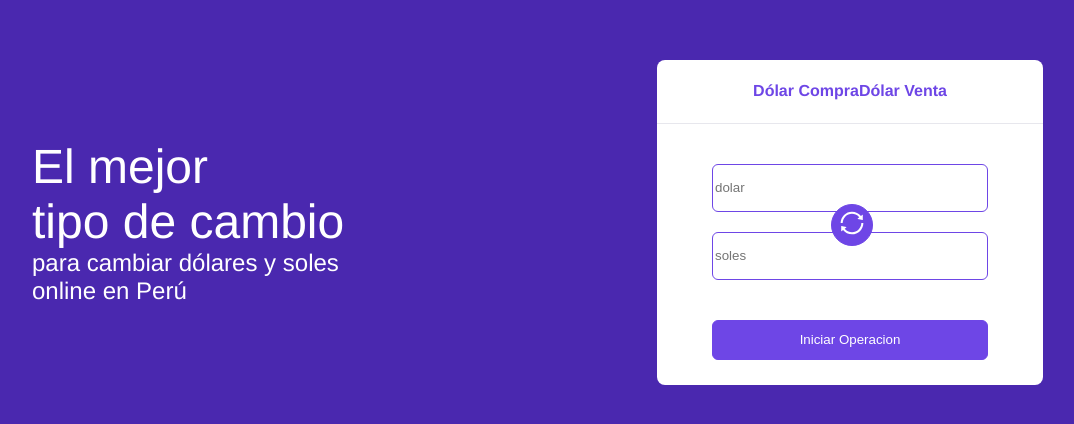
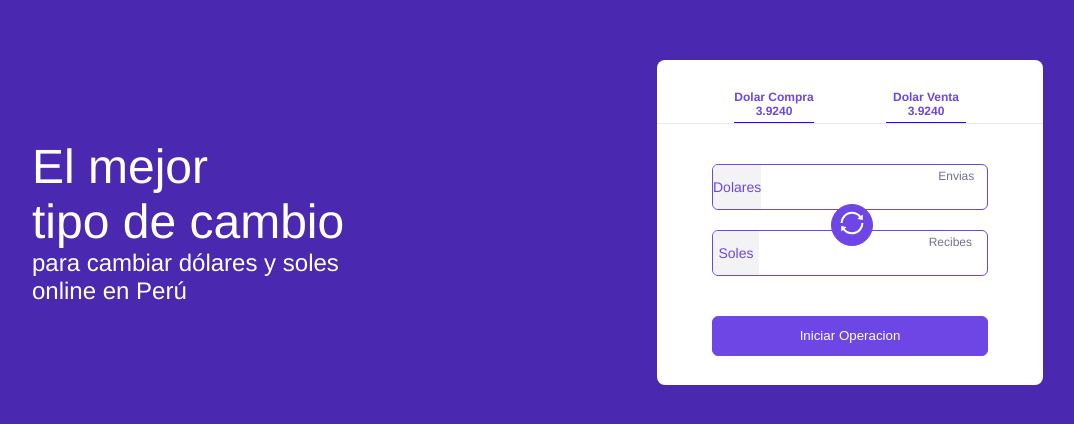
Before and after one commit to joel123vilca/cambioseguro, a Vue app: page / in a window 1280 px wide. Shown: the part 178-602 px from the top of the page, without its empty margins (114-1188 px from the left). Built offline with nearby package versions, Linux system fonts and the light colour scheme; no server answers; the database is empty.

Commit message:
finish UI and UX

```diff
--- a/src/components/ChangeMoney.vue
+++ b/src/components/ChangeMoney.vue
@@ -2,11 +2,17 @@
   <div class="change-money">
     <div class="charge-money-card">
       <div class="card-header">
-        <a :class="{ 'active-link': true }">Dólar Compra</a>
-        <a :class="{ 'active-link': true }">Dólar Venta</a>
+        <a :class="{ 'active-link': true }"><span>Dolar Compra 3.9240</span></a>
+        <a :class="{ 'active-link': true }"><span>Dolar Venta 3.9240</span></a>
       </div>
       <div class="card-content" :class="{ 'inputs-reverse': typeActive === 'PEN' }">
-        <input type="text" placeholder="dolar" class="card-input" name="soles" />
+        <div class="card-input-content">
+          <div class="card-span"><span>Dolares</span></div>
+          <div class="card-input">
+            <span class="input-label">Envias</span>
+            <input v-model="inputCurrency" type="text" class="card-input-change" name="soles" />
+          </div>
+        </div>
         <button type="button" class="btn-card" @click="changeTypeMoney">
           <img
             alt="icon logo"
@@ -14,7 +20,13 @@
             :class="{ 'icon-container-reverse': iconLoading }"
           />
         </button>
-        <input type="text" placeholder="soles" class="card-input" name="dolar" />
+        <div class="card-input-content second">
+          <div class="card-span"><span>Soles</span></div>
+          <div class="card-input">
+            <span class="input-label">Recibes</span>
+            <input type="text" v-model="inputCurrency" class="card-input-change" name="soles" />
+          </div>
+        </div>
       </div>
       <div class="card-action">
         <button type="button" class="action-btn">Iniciar Operacion</button>
@@ -24,10 +36,24 @@
 </template>
 
 <script lang="ts" setup>
-import { ref } from 'vue'
+import { ref, computed, watch } from 'vue'
 
 const typeActive = ref('USD')
 const iconLoading = ref(false)
+const inputCurrency = ref<string>('')
+
+watch(inputCurrency, (newValue) => {
+  inputCurrency.value = formatCurrency(newValue)
+})
+
+const formatCurrency = (value: string): string => {
+  // Lógica de formateo aquí, similar al ejemplo anterior
+  value = value.replace(/[^\d]/g, '')
+  value = value.replace(/\B(?=(\d{3})+(?!\d))/g, ',')
+  value = '$' + value
+
+  return value
+}
 
 const changeTypeMoney = () => {
   iconLoading.value = true
@@ -42,8 +68,48 @@ const changeTypeMoney = () => {
 }
 </script>
 
-<style></style>
 <style lang="scss">
+.card-input-content {
+  display: flex;
+  height: 44px;
+  border-radius: 6px;
+  border: 1px solid #6e46e6;
+  margin-top: 20px;
+  .card-span {
+    width: 94px;
+    height: 44px;
+    border-radius: 5px 0px 0px 6px;
+    background: var(--5, #f3f3f6);
+    display: flex;
+    align-items: center;
+    justify-content: center;
+    span {
+      color: #6e46e6;
+      font-size: 14px;
+    }
+  }
+  .card-input {
+    width: 100%;
+    height: 100%;
+    display: flex;
+    flex-direction: column;
+    align-items: flex-end;
+    padding-right: 15px;
+    padding-top: 4px;
+    .input-label {
+      color: var(--60, #717191);
+      font-size: 12px;
+    }
+  }
+  .card-input-change {
+    height: 17px;
+    border-radius: 6px;
+    border: 1px solid #ffff;
+    outline: none;
+    text-align: right;
+    font-size: 16px;
+  }
+}
 .change-money {
   display: flex;
   justify-content: center;
@@ -55,10 +121,19 @@ const changeTypeMoney = () => {
     border-radius: 8px;
     .card-header {
       height: 63px;
+      padding: 0px 77px 0px 77px;
       border-bottom: 1px solid #e7e7ed;
       display: flex;
-      justify-content: center;
-      align-items: center;
+      justify-content: space-between;
+      align-items: flex-end;
+      a {
+        width: 80px;
+        height: 50%;
+        font-size: 12px;
+        border-bottom: 1px solid #2f00ff;
+        text-align: center;
+        cursor: pointer;
+      }
     }
     .active-link {
       color: #6e46e6;
@@ -70,12 +145,6 @@ const changeTypeMoney = () => {
       display: flex;
       flex-direction: column;
       padding: 20px 55px 0px 55px;
-    }
-    .card-input {
-      margin-top: 20px;
-      height: 44px;
-      border-radius: 6px;
-      border: 1px solid #6e46e6;
     }
     .inputs-reverse {
       flex-direction: column-reverse;
```
